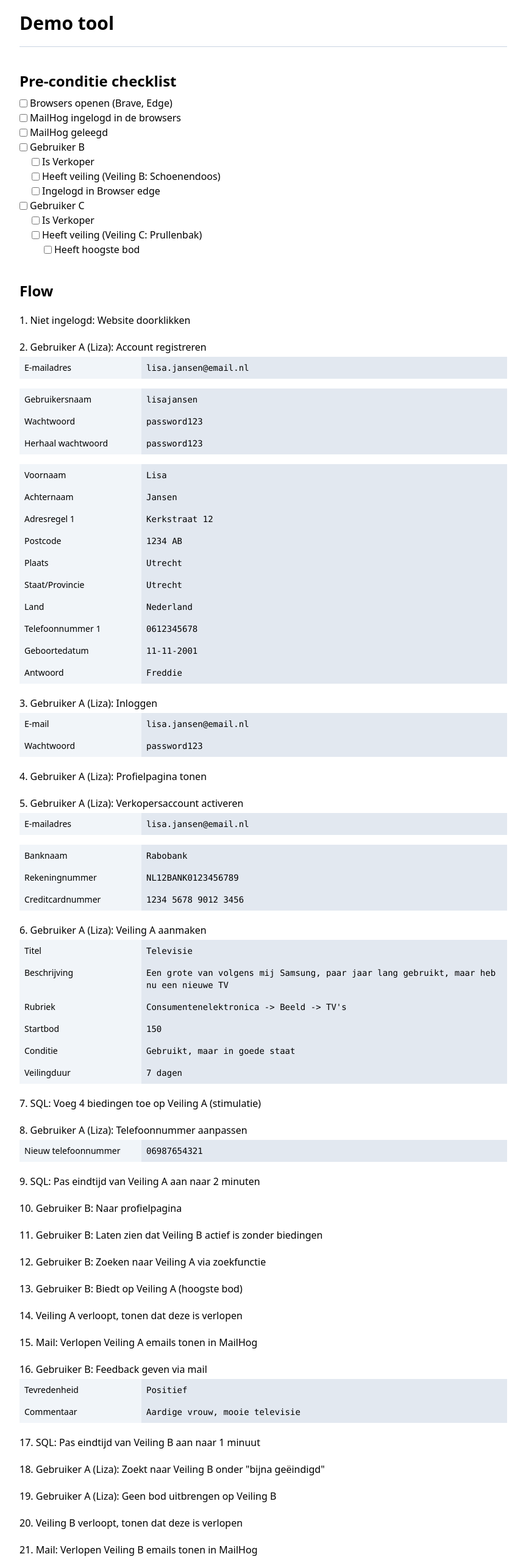
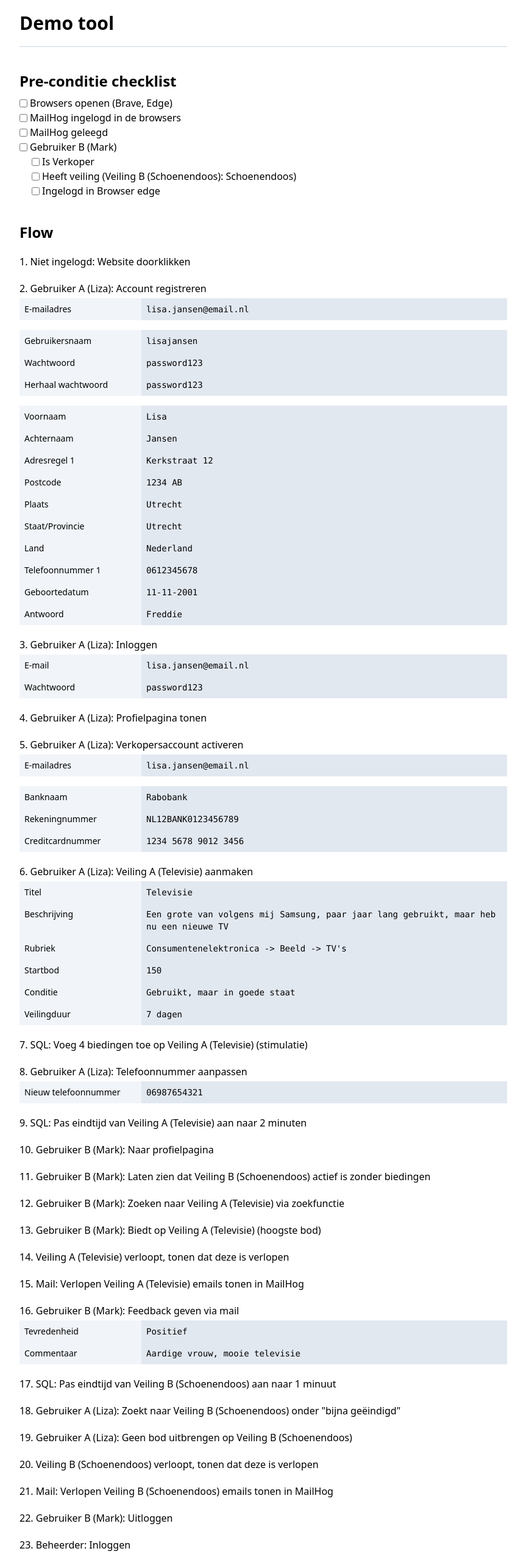
Before and after one commit to GerbenKR/demonstratie-tool, a Next.js app: page / in a window 1280 px wide. Shown: the top 2566 px of the page at 61% size, without its empty margins (208-1071 px from the left). Built offline with nearby package versions, Linux system fonts and the light colour scheme.

Commit message:
fix: rename usernames

```diff
--- a/app/page.tsx
+++ b/app/page.tsx
@@ -76,7 +76,7 @@ const flowList = [
         ],
     },
     {
-        title: 'Gebruiker A (Liza): Veiling A aanmaken',
+        title: 'Gebruiker A (Liza): Veiling A (Televisie) aanmaken',
         values: [
             [
                 { title: 'Titel', value: 'Televisie' },
@@ -92,7 +92,7 @@ const flowList = [
         ],
     },
     {
-        title: 'SQL: Voeg 4 biedingen toe op Veiling A (stimulatie)',
+        title: 'SQL: Voeg 4 biedingen toe op Veiling A (Televisie) (stimulatie)',
         values: [],
     },
     {
@@ -107,35 +107,35 @@ const flowList = [
         ],
     },
     {
-        title: 'SQL: Pas eindtijd van Veiling A aan naar 2 minuten',
+        title: 'SQL: Pas eindtijd van Veiling A (Televisie) aan naar 2 minuten',
         values: [],
     },
     {
-        title: 'Gebruiker B: Naar profielpagina',
+        title: 'Gebruiker B (Mark): Naar profielpagina',
         values: [],
     },
     {
-        title: 'Gebruiker B: Laten zien dat Veiling B actief is zonder biedingen',
+        title: 'Gebruiker B (Mark): Laten zien dat Veiling B (Schoenendoos) actief is zonder biedingen',
         values: [],
     },
     {
-        title: 'Gebruiker B: Zoeken naar Veiling A via zoekfunctie',
+        title: 'Gebruiker B (Mark): Zoeken naar Veiling A (Televisie) via zoekfunctie',
         values: [],
     },
     {
-        title: 'Gebruiker B: Biedt op Veiling A (hoogste bod)',
+        title: 'Gebruiker B (Mark): Biedt op Veiling A (Televisie) (hoogste bod)',
         values: [],
     },
     {
-        title: 'Veiling A verloopt, tonen dat deze is verlopen',
+        title: 'Veiling A (Televisie) verloopt, tonen dat deze is verlopen',
         values: [],
     },
     {
-        title: 'Mail: Verlopen Veiling A emails tonen in MailHog',
+        title: 'Mail: Verlopen Veiling A (Televisie) emails tonen in MailHog',
         values: [],
     },
     {
-        title: 'Gebruiker B: Feedback geven via mail',
+        title: 'Gebruiker B (Mark): Feedback geven via mail',
         values: [
             [
                 { title: 'Tevredenheid', value: 'Positief' },
@@ -144,27 +144,27 @@ const flowList = [
         ],
     },
     {
-        title: 'SQL: Pas eindtijd van Veiling B aan naar 1 minuut',
+        title: 'SQL: Pas eindtijd van Veiling B (Schoenendoos) aan naar 1 minuut',
         values: [],
     },
     {
-        title: 'Gebruiker A (Liza): Zoekt naar Veiling B onder "bijna geëindigd"',
+        title: 'Gebruiker A (Liza): Zoekt naar Veiling B (Schoenendoos) onder "bijna geëindigd"',
         values: [],
     },
     {
-        title: 'Gebruiker A (Liza): Geen bod uitbrengen op Veiling B',
+        title: 'Gebruiker A (Liza): Geen bod uitbrengen op Veiling B (Schoenendoos)',
         values: [],
     },
     {
-        title: 'Veiling B verloopt, tonen dat deze is verlopen',
+        title: 'Veiling B (Schoenendoos) verloopt, tonen dat deze is verlopen',
         values: [],
     },
     {
-        title: 'Mail: Verlopen Veiling B emails tonen in MailHog',
+        title: 'Mail: Verlopen Veiling B (Schoenendoos) emails tonen in MailHog',
         values: [],
     },
     {
-        title: 'Gebruiker B: Uitloggen',
+        title: 'Gebruiker B (Mark): Uitloggen',
         values: [],
     },
     {
@@ -228,11 +228,11 @@ export default function Home() {
                     <label htmlFor="3">MailHog geleegd</label>
                 </div>
 
-                {/* Gebruiker B */}
+                {/* Gebruiker B (Mark) */}
                 <div>
                     <div className="flex items-center gap-1">
                         <input type="checkbox" id="4" />
-                        <label htmlFor="4">Gebruiker B</label>
+                        <label htmlFor="4">Gebruiker B (Mark)</label>
                     </div>
 
                     <div className="ml-5">
@@ -242,7 +242,9 @@ export default function Home() {
                         </div>
                         <div className="flex items-center gap-1">
                             <input type="checkbox" id="6" />
-                            <label htmlFor="6">Heeft veiling (Veiling B: Schoenendoos)</label>
+                            <label htmlFor="6">
+                                Heeft veiling (Veiling B (Schoenendoos): Schoenendoos)
+                            </label>
                         </div>
                         <div className="flex items-center gap-1">
                             <input type="checkbox" id="7" />
@@ -252,7 +254,7 @@ export default function Home() {
                 </div>
 
                 {/* Gebruiker C */}
-                <div>
+                {/* <div>
                     <div className="flex items-center gap-1">
                         <input type="checkbox" id="8" />
                         <label htmlFor="8">Gebruiker C</label>
@@ -274,7 +276,7 @@ export default function Home() {
                             </div>
                         </div>
                     </div>
-                </div>
+                </div> */}
             </div>
 
             <div>
```
